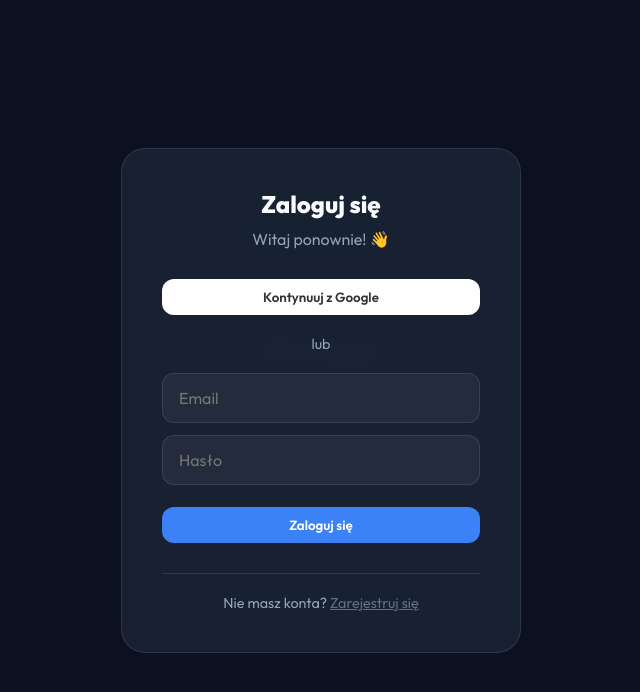
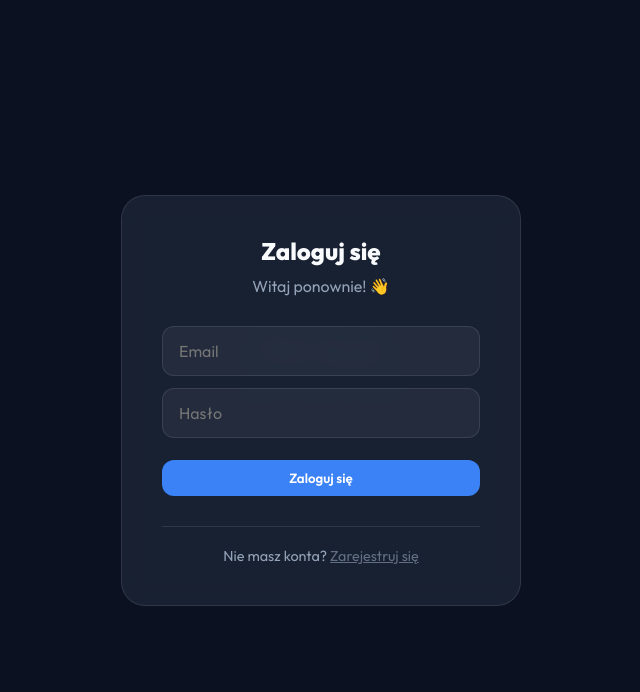
Before and after one commit to Sulisulisuli/fit-suli, a website built with Vite: page index.html in a window 1280 px wide. Shown: the whole page, without its empty margins (319-959 px from the left). Built offline with nearby package versions, Linux system fonts and the light colour scheme; no server answers.

Commit message:
Remove Google Login form UI

```diff
--- a/index.html
+++ b/index.html
@@ -27,13 +27,8 @@
         <h2 id="auth-title">Zaloguj się</h2>
         <p id="auth-subtitle">Witaj ponownie! 👋</p>
 
-        <div class="auth-buttons">
-          <button id="google-login" class="btn btn-google">
-            Kontynuuj z Google
-          </button>
-        </div>
+        <!-- Google Login removed per user request -->
 
-        <div class="divider">lub</div>
 
         <form id="email-form">
           <input type="email" id="email" placeholder="Email" required>
--- a/main.js
+++ b/main.js
@@ -33,8 +33,6 @@ const elements = {
     loginOverlay: document.getElementById('login-overlay'),
     mainContent: document.getElementById('main-content'),
     logoutBtn: document.getElementById('logout-btn'),
-    googleLoginBtn: document.getElementById('google-login'),
-
     authTitle: document.getElementById('auth-title'),
     authSubtitle: document.getElementById('auth-subtitle'),
     emailForm: document.getElementById('email-form'),
@@ -233,9 +231,13 @@ function setupListeners() {
     // Auth Listeners
     elements.authToggleBtn.addEventListener('click', toggleAuthMode);
 
+    // Google Login removed
+    /*
     elements.googleLoginBtn.addEventListener('click', async () => {
         await signInWithGoogle();
     });
+    */
+
 
     elements.emailForm.addEventListener('submit', async (e) => {
         e.preventDefault();
```
